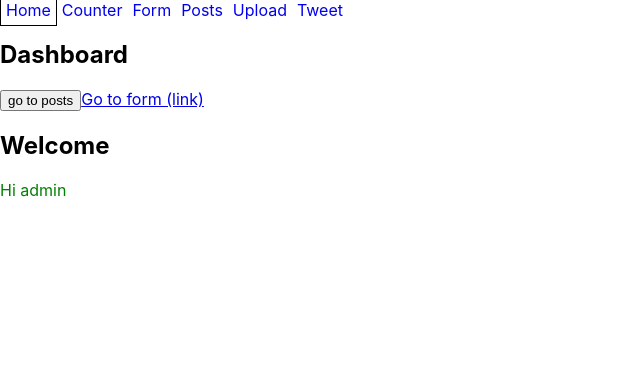
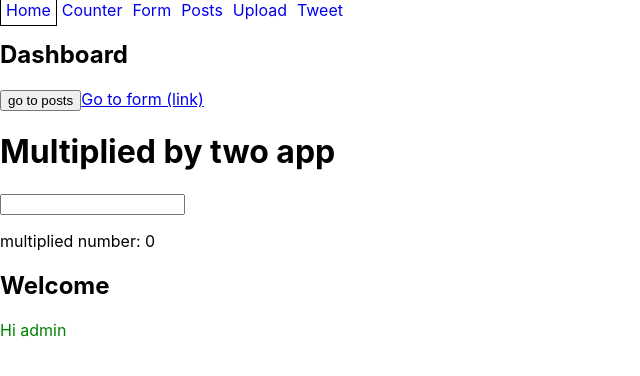
Before and after one commit to georgepapagapitos/react-practice, a React (Create React App) app: page / in a window 1280 px wide. Shown: the top 376 px of the page, without its empty margins (0-640 px from the left). Built offline with nearby package versions, Linux system fonts and the light colour scheme.

Commit message:
component composition

```diff
--- a/src/App.jsx
+++ b/src/App.jsx
@@ -28,7 +28,7 @@ export default function App() {
         <Route path="/counter" component={Counter} />
         <Route path="/form" component={Form} />
         <Route path="/posts" render={(props) => (
-          <Posts {...props} error={error} setError={setError} setSuccess={setSuccess} />
+          <Posts error={error} setError={setError} setSuccess={setSuccess} success={success} />
         )} />
         <Route path="/upload" component={FileUpload} />
         <Route path="/tweet/:tweetId" component={Tweet} />
--- /dev/null
+++ b/src/components/CalculationOverview/CalculationOverview.jsx
@@ -0,0 +1,7 @@
+export default function CalculationOverview({ children }) {
+  return (
+    <>
+      {children}
+    </>
+  );
+};
--- a/src/components/ComponentA.jsx
+++ b/src/components/ComponentA.jsx
@@ -7,5 +7,9 @@ export default function ComponentA() {
 
   console.log('isMobile', isMobile);
 
-  return <></>;
+  return (
+    <>
+
+    </>
+  );
 }
--- a/src/components/Dashboard/Dashboard.jsx
+++ b/src/components/Dashboard/Dashboard.jsx
@@ -1,16 +1,32 @@
-import React from 'react';
+import React, { useState } from 'react';
 import { Link, useHistory } from 'react-router-dom';
 
+import Input from '../Input/Input';
+import MultipliedByTwo from '../MutlipliedByTwo/MultipliedByTwo';
+import CalculationOverview from '../CalculationOverview/CalculationOverview';
+import MultipliedCalculations from '../MultipliedCalculations/MultipliedCalculations';
+
 export default function Dashboard() {
+
   const history = useHistory();
 
   const data = 12345;
+
+  const [inputValue, setInputValue] = useState(0);
 
   return (
     <>
       <h2>Dashboard</h2>
       <button onClick={() => history.push('/posts', { data })}>go to posts</button>
       <Link to="/form">Go to form (link)</Link>
+      <Input setInputValue={setInputValue} />
+
+      <CalculationOverview>
+        <MultipliedCalculations>
+          <MultipliedByTwo inputValue={inputValue} />
+        </MultipliedCalculations>
+      </CalculationOverview>
+
     </>
   );
 };
--- /dev/null
+++ b/src/components/Input/Input.jsx
@@ -0,0 +1,10 @@
+import React from 'react';
+
+export default function Input({ setInputValue }) {
+  return (
+    <>
+      <h1>Multiplied by two app</h1>
+      <input type="number" onChange={(event) => setInputValue(event.target.value)} />
+    </>
+  );
+};
--- /dev/null
+++ b/src/components/MultipliedCalculations/MultipliedCalculations.jsx
@@ -0,0 +1,7 @@
+export default function MultipliedCalculations({ children }) {
+  return (
+    <>
+      {children}
+    </>
+  );
+};
--- /dev/null
+++ b/src/components/MutlipliedByTwo/MultipliedByTwo.jsx
@@ -0,0 +1,7 @@
+import React from 'react'
+
+export default function MultipliedByTwo({ inputValue }) {
+  return (
+    <p>multiplied number: {inputValue * 2}</p>
+  );
+};
--- a/src/components/Tweet/Tweet.js
+++ b/src/components/Tweet/Tweet.js
@@ -4,6 +4,7 @@ import { useParams } from 'react-router-dom';
 export default function Tweet() {
 
   const { tweetId } = useParams();
+
   return (
     <div>
       <p>Tweet id is {tweetId}</p>
```
